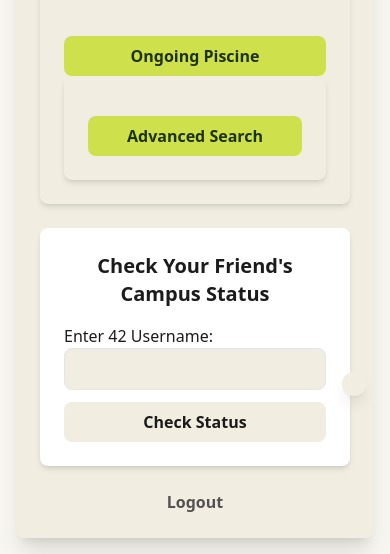
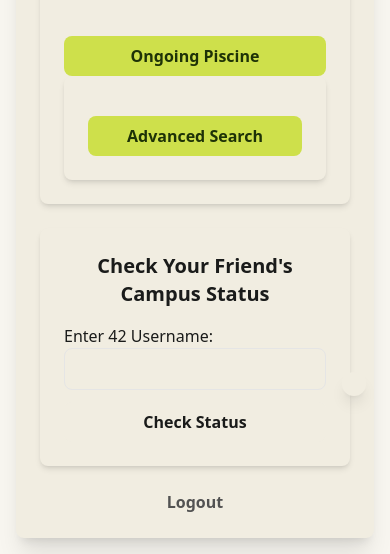
Before and after one commit to Rameshtim/42_Friend, a Node server app: template views/profile.ejs in a window 390 px wide. Shown: the part 424-978 px from the top of the page. Run offline with Node 20, Linux system fonts and the light colour scheme; the template is opened without the code that fills it, so the values that code supplies are empty; some libraries are stand-ins or nearby versions.

Commit message:
Profile: uniform nav hover bg-none; warm Check Status container

```diff
--- a/views/profile.ejs
+++ b/views/profile.ejs
@@ -34,14 +34,14 @@
 
             <!-- Menu Links (Desktop) -->
             <div class="hidden md:flex space-x-6 items-center">
-                <a href="/about" class="px-2 py-1 rounded hover:bg-[#f1ede1] transition">About Me</a>
-				<a href="/feedback" class="px-2 py-1 rounded hover:bg-[#f1ede1] transition">Feedback</a>
-                <a href="/" class="px-2 py-1 rounded hover:bg-[#f1ede1] transition">Home</a>
-                <a href="/fetch-users" class="px-2 py-1 rounded hover:bg-[#f1ede1] dark:hover:bg-gray-700 transition" onclick="showLoading()">Peers</a>
+                <a href="/about" class="bg-none px-4 py-2 rounded-lg flex items-center hover:bg-[#f1ede1] transition">About Me</a>
+				<a href="/feedback" class="bg-none px-4 py-2 rounded-lg flex items-center hover:bg-[#f1ede1] transition">Feedback</a>
+                <a href="/" class="bg-none px-4 py-2 rounded-lg flex items-center hover:bg-[#f1ede1] transition">Home</a>
+                <a href="/fetch-users" class="bg-none px-4 py-2 rounded-lg flex items-center hover:bg-[#f1ede1] transition" onclick="showLoading()">Peers</a>
 
-                <a href="/logout" class="px-2 py-1 rounded hover:bg-[#f1ede1] dark:hover:bg-gray-700 transition">Logout</a>
+                <a href="/logout" class="bg-none px-4 py-2 rounded-lg flex items-center hover:bg-[#f1ede1] transition">Logout</a>
                 <a href="https://github.com/rameshtim/42_friend" target="_blank"
-                   class="bg-white px-4 py-2 rounded-lg flex items-center hover:bg-[#f1ede1] transition">
+                   class="bg-none px-4 py-2 rounded-lg flex items-center hover:bg-[#f1ede1] transition">
                     <i class="ph ph-github-logo text-xl mr-2"></i>Contribute
                 </a>
             </div>
@@ -51,13 +51,13 @@
         <div id="mobileMenu" class="md:hidden mt-4 space-y-2 hidden flex-col items-start px-4">
             <div class="text-center w-full">Active Users: <%= totalActiveUser %></div>
             <a href="/about" class="block w-full hover:text-[#525252]">About Me</a>
-			<a href="/feedback" class="px-2 py-1 rounded hover:bg-[#f1ede1] transition">Feedback</a>
+			<a href="/feedback" class="bg-none px-4 py-2 rounded-lg flex items-center hover:bg-[#f1ede1] transition">Feedback</a>
             <a href="/" class="block w-full hover:text-[#525252]">Home</a>
             <a href="/fetch-users" class="block w-full hover:text-[#525252]" onclick="showLoading()">Peers</a>
 
             <a href="/logout" class="block w-full text-[#525252] hover:text-[#525252]">Logout</a>
             <a href="https://github.com/rameshtim/42_friend" target="_blank"
-               class="w-full bg-white px-4 py-2 rounded-lg flex items-center hover:bg-[#f1ede1] transition">
+               class="w-full bg-none px-4 py-2 rounded-lg flex items-center hover:bg-[#f1ede1] transition">
                 <i class="ph ph-github-logo text-xl mr-2"></i>Contribute
             </a>
         </div>
@@ -241,7 +241,7 @@
                 </div>
 
                 <!-- Search User Section -->
-				<div class="w-full md:w-2/3 bg-white p-6 rounded-lg shadow-md">
+				<div class="w-full md:w-2/3 bg-[#f1ede1] p-6 rounded-lg shadow-md">
 					<h2 class="text-xl font-semibold text-center">Check Your Friend's Campus Status</h2>
 					<form action="/check-user" method="POST" class="mt-4" id="userForm" onsubmit="return startLoading()">
 						<label for="username" class="block">Enter 42 Username:</label>
```
